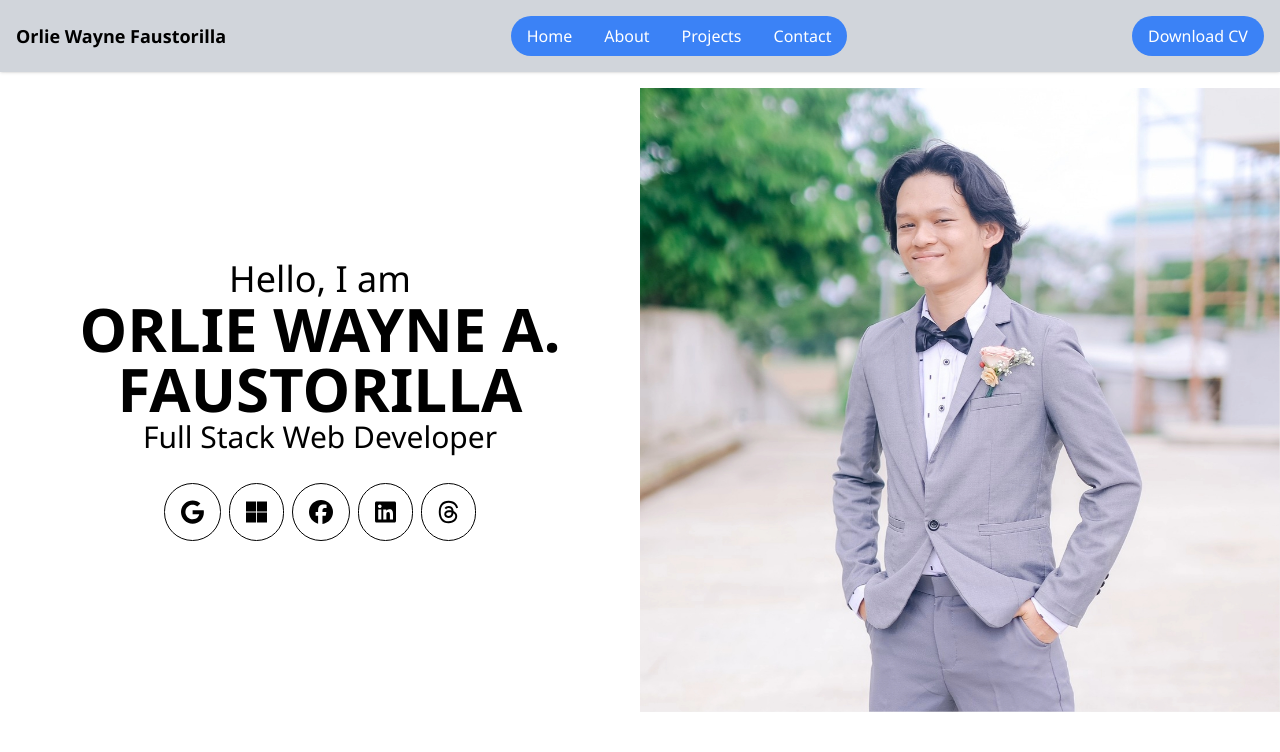
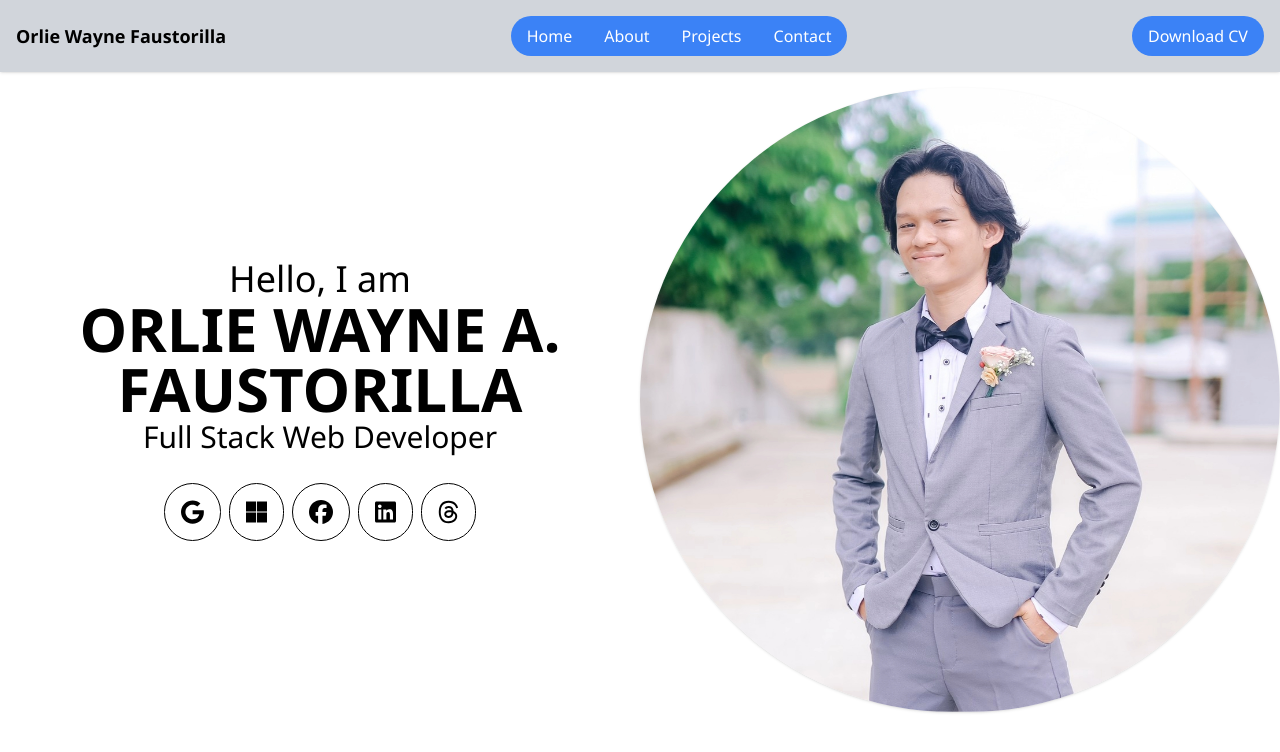
Before and after one commit to waynefaustorilla/portfolio, a Next.js app: page / in a window 1280 px wide. Shown: the top 752 px of the page. Built offline with nearby package versions, Linux system fonts and the light colour scheme.

Commit message:
added image border radius to form circle

```diff
--- a/src/components/MaskedPhoto.tsx
+++ b/src/components/MaskedPhoto.tsx
@@ -5,8 +5,8 @@ import React from "react";
 const MaskedPhoto: React.FunctionComponent = (): React.JSX.Element => {
   return (
     <React.Fragment>
-      <div className={"image-container rounded-all"}>
-        <Image src={photo} alt={photo.src} fill={false} placeholder={"blur"} height={800} width={800} />
+      <div className={"rounded-full shadow"}>
+        <Image src={photo} alt={photo.src} fill={false} height={800} width={800} style={{ borderRadius: "10000px" }} />
       </div>
     </React.Fragment>
   );
```
